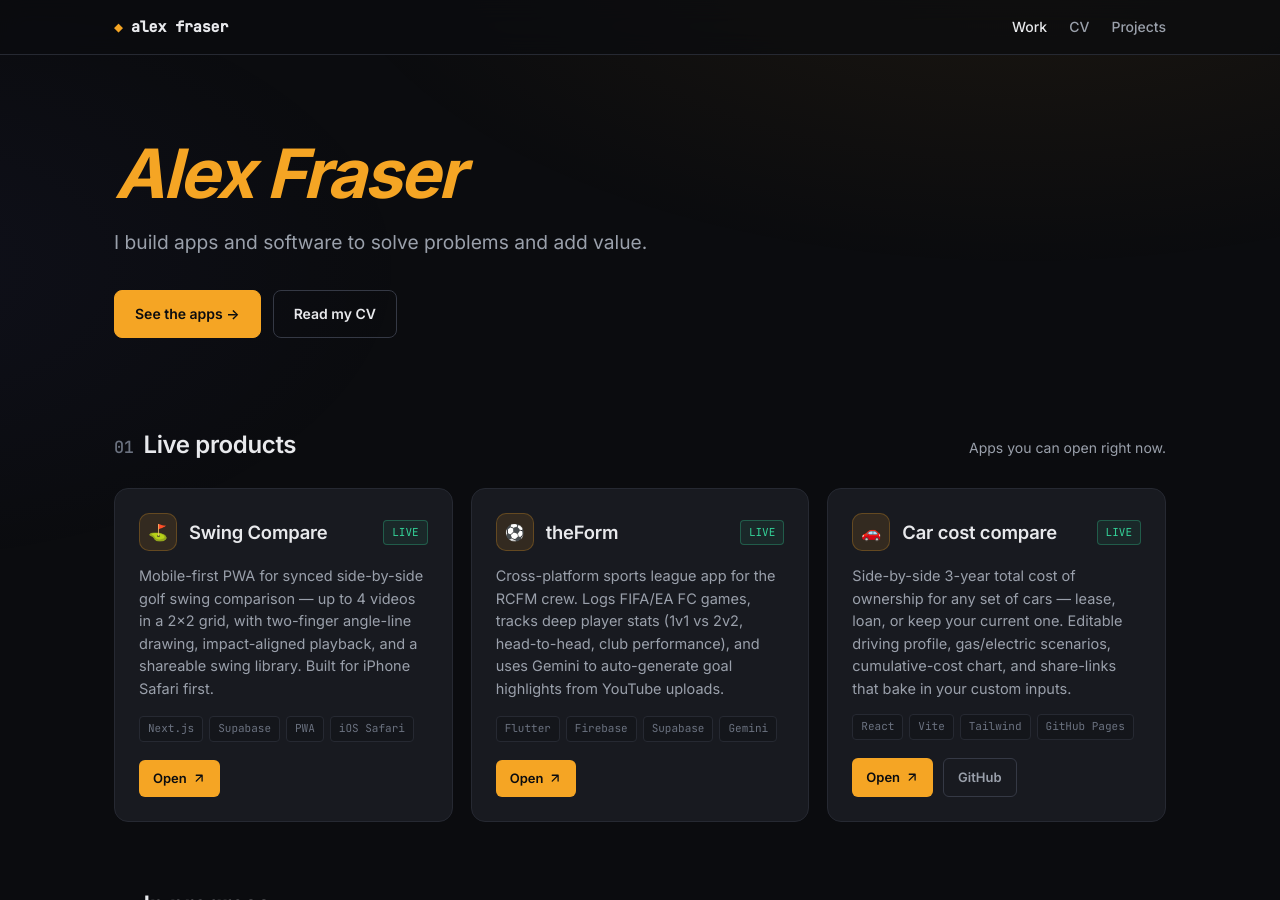
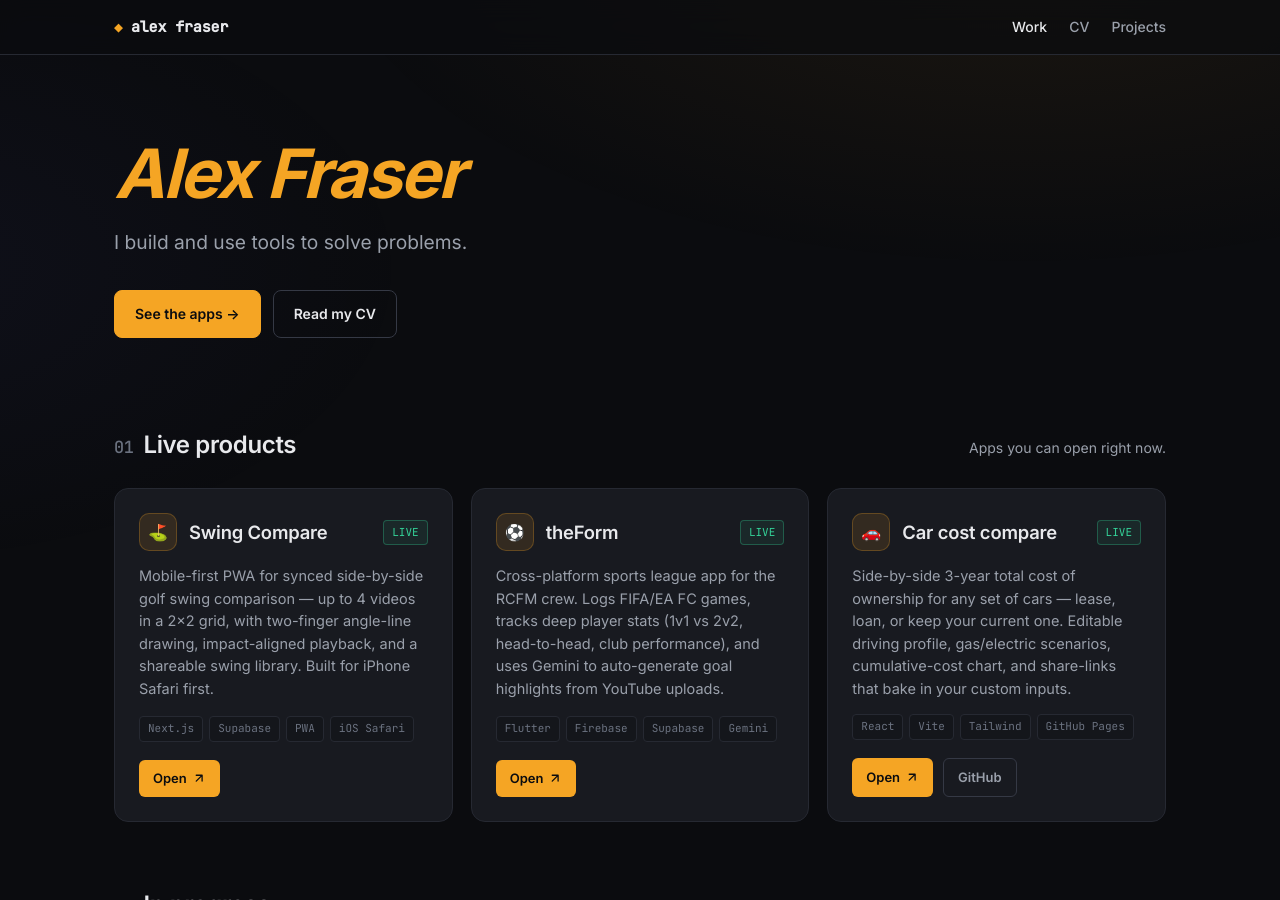
Before and after one commit to alexfraseriv/alexfraseriv.github.io, a Jekyll site: the page built from _pages/index.md, in a window 1280 px wide and 900 px high. Built offline with Jekyll 4.4.1, drawn with Linux system fonts in a browser that asks for light colours.

Commit message:
home: hero subhead → 'I build and use tools to solve problems.'

```diff
--- a/_layouts/home.html
+++ b/_layouts/home.html
@@ -262,7 +262,7 @@ layout: default
 
 <section class="hero">
     <h1><span class="accent">Alex Fraser</span></h1>
-    <p class="hero-sub">I build apps and software to solve problems and add value.</p>
+    <p class="hero-sub">I build and use tools to solve problems.</p>
     <div class="hero-ctas">
         <a href="#products" class="btn btn-primary">See the apps →</a>
         <a href="/cv/" class="btn btn-ghost">Read my CV</a>
```
